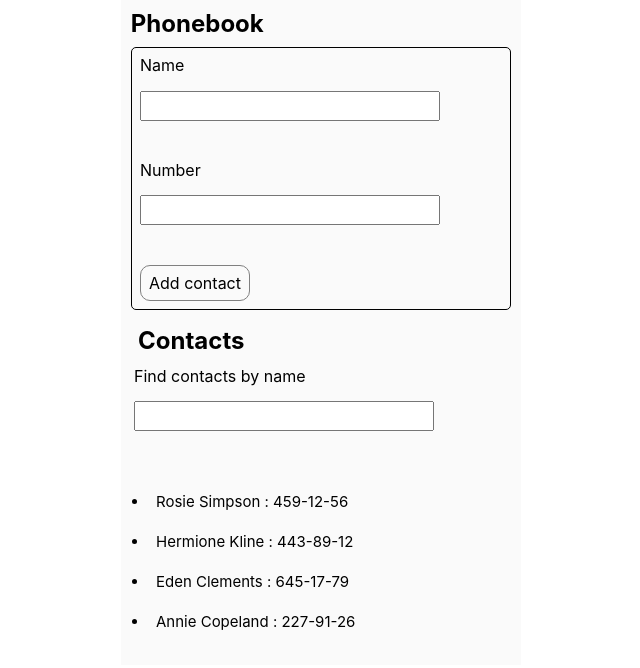
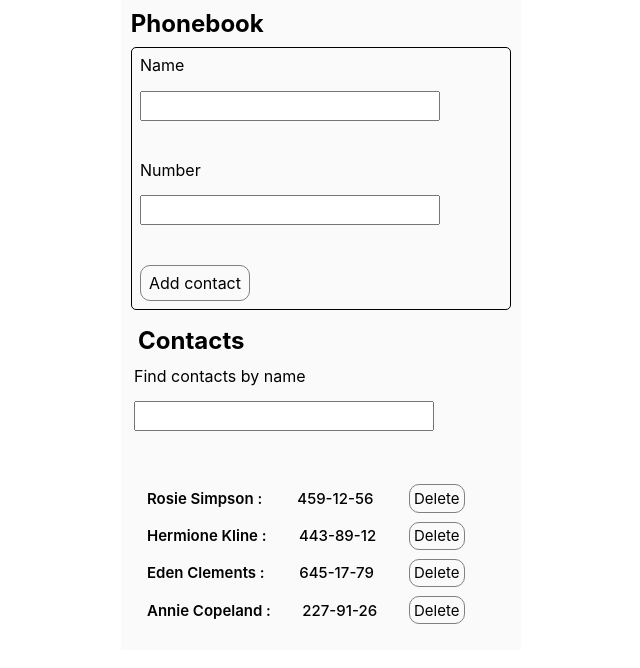
Before and after one commit to KostiantynU/goit-react-hw-02-phonebook, a React (Create React App) app: page / in a window 1280 px wide. Shown: the top 668 px of the page, without its empty margins (319-959 px from the left). Built offline with nearby package versions, Linux system fonts and the light colour scheme.

Commit message:
end of HW

```diff
--- a/src/components/App.jsx
+++ b/src/components/App.jsx
@@ -20,7 +20,6 @@ export class App extends Component {
   state = { ...INITIAL_STATE };
 
   changeContacts = newContact => {
-    console.log(newContact.name);
     if (
       this.state.contacts.some(el => {
         return el.name.toLowerCase().includes(newContact.name.toLowerCase());
@@ -46,6 +45,18 @@ export class App extends Component {
     return filtered;
   };
 
+  deleteItem = evt => {
+    const whatToDelete = evt.target.dataset.id;
+    this.setState(prevState => {
+      return {
+        contacts: [
+          ...prevState.contacts.filter(el => {
+            return el.id !== whatToDelete;
+          }),
+        ],
+      };
+    });
+  };
   render() {
     return (
       <Section>
@@ -53,7 +64,7 @@ export class App extends Component {
         <PhoneBookForm changeContacts={this.changeContacts} />
         <HTwo>Contacts</HTwo>
         <Filter handleChangeSearch={this.handleChangeSearch} />
-        <PhoneBookList array={this.arrayWithSearch()} />
+        <PhoneBookList array={this.arrayWithSearch()} deleteItem={this.deleteItem} />
       </Section>
     );
   }
--- a/src/components/PhoneBookForm/PhoneBookFormStyled.js
+++ b/src/components/PhoneBookForm/PhoneBookFormStyled.js
@@ -28,6 +28,14 @@ export const AddBtn = styled.button`
   background: transparent;
   border-radius: 10px;
   border: 1px solid gray;
+  &:hover,
+  &:focus {
+    background: rgba(0, 216, 255, 074);
+  }
 `;
 export const TelInput = styled(NameInput)``;
 export const SearchInput = styled(NameInput)``;
+export const DeleteBtn = styled(AddBtn)`
+  margin: 0;
+  padding: 0.3em;
+`;
--- a/src/components/PhoneBookList/PhoneBookList.jsx
+++ b/src/components/PhoneBookList/PhoneBookList.jsx
@@ -5,12 +5,20 @@ import { BookItem } from 'components/PhoneBookListItem';
 
 export class PhoneBookList extends Component {
   render() {
-    const { array } = this.props;
+    const { array, deleteItem } = this.props;
     return (
       <DivContacts>
         <ListContacts>
           {array.map(({ name, id, number }) => {
-            return <BookItem key={id} contactName={name} number={number} />;
+            return (
+              <BookItem
+                key={id}
+                contactName={name}
+                number={number}
+                btnId={id}
+                deleteItem={deleteItem}
+              />
+            );
           })}
         </ListContacts>
       </DivContacts>
@@ -25,4 +33,5 @@ PhoneBookList.propTypes = {
       number: PropTypes.string.isRequired,
     }).isRequired
   ),
+  deleteItem: PropTypes.func.isRequired,
 };
--- a/src/components/PhoneBookListItem/PhoneBookListItem.jsx
+++ b/src/components/PhoneBookListItem/PhoneBookListItem.jsx
@@ -1,13 +1,17 @@
 import React, { Component } from 'react';
 import PropTypes from 'prop-types';
-import { BookLi } from './PhoneBookListItemStyled';
+import { BookLi, NameSpan, TelSpan } from './PhoneBookListItemStyled';
+import { DeleteBtn } from 'components/PhoneBookForm/PhoneBookFormStyled';
 
 export class BookItem extends Component {
   render() {
-    const { contactName, number } = this.props;
+    const { contactName, number, btnId, deleteItem } = this.props;
     return (
       <BookLi>
-        {contactName} : {number}
+        <NameSpan>{contactName} :</NameSpan> <TelSpan>{number}</TelSpan>
+        <DeleteBtn type="button" data-id={btnId} onClick={evt => deleteItem(evt)}>
+          Delete
+        </DeleteBtn>
       </BookLi>
     );
   }
@@ -15,4 +19,6 @@ export class BookItem extends Component {
 BookItem.propTypes = {
   contactName: PropTypes.string.isRequired,
   number: PropTypes.string.isRequired,
+  btnId: PropTypes.string.isRequired,
+  deleteItem: PropTypes.func.isRequired,
 };
--- a/src/components/PhoneBookListItem/PhoneBookListItemStyled.js
+++ b/src/components/PhoneBookListItem/PhoneBookListItemStyled.js
@@ -1,5 +1,16 @@
 import styled from 'styled-components';
 export const BookLi = styled.li`
-  padding: 0.5em;
-  margin: 0.5em;
+  width: 90%;
+  height: auto;
+  display: flex;
+  justify-content: space-between;
+  align-items: center;
+  padding: 0.2em;
+  margin: 0.2em;
 `;
+export const NameSpan = styled.span`
+  font-weight: 600;
+`;
+export const TelSpan = styled(NameSpan)`
+  font-weight: 500;
+`;
```
